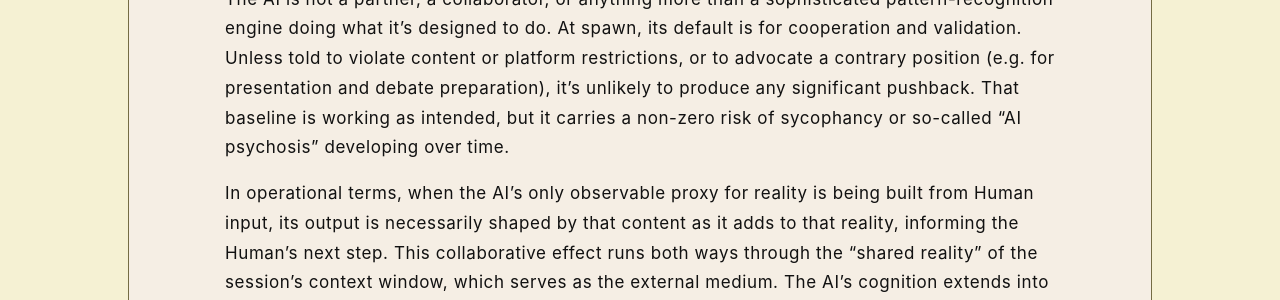
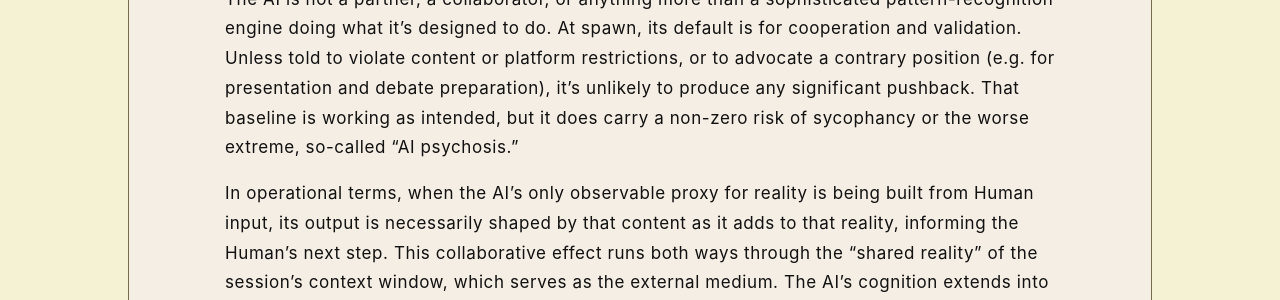
Before and after one commit to rojaslen/AISF-WEB, a Jekyll site: the page built from ch07.md, in a window 1280 px wide and 900 px high. Shown: the part 311-611 px from the top of the window. Built offline with Jekyll 4.4.1, drawn with Linux system fonts in a browser that asks for light colours; some web fonts are replaced; some of the changed text lies outside the part shown.

Commit message:
Update ch07.md

```diff
--- a/ch07.md
+++ b/ch07.md
@@ -9,7 +9,7 @@ nav_order: 8
 
 Applying accessibility principles to any system requires accounting for the fact that the user isn't an external system operator, but integral to the whole. The AI instance's perceptual boundaries just make this principle much more *literal* than its typical usage.
 
-The AI is not a partner, a collaborator, or anything more than a sophisticated pattern-recognition engine doing what it's designed to do. At spawn, its default is for cooperation and validation. Unless told to violate content or platform restrictions, or to advocate a contrary position (e.g. for presentation and debate preparation), it's unlikely to produce any significant pushback. That baseline is working as intended, but it carries a non-zero risk of sycophancy or so-called "AI psychosis" developing over time.
+The AI is not a partner, a collaborator, or anything more than a sophisticated pattern-recognition engine doing what it's designed to do. At spawn, its default is for cooperation and validation. Unless told to violate content or platform restrictions, or to advocate a contrary position (e.g. for presentation and debate preparation), it's unlikely to produce any significant pushback. That baseline is working as intended, but it does carry a non-zero risk of sycophancy or the worse extreme, so-called "AI psychosis."
 
 In operational terms, when the AI's only observable proxy for reality is being built from Human input, its output is necessarily shaped by that content as it adds to that reality, informing the Human's next step. This collaborative effect runs both ways through the "shared reality" of the session's context window, which serves as the external medium. The AI's cognition extends into it toward the same purpose as the Human's own thought processes.
 
```
